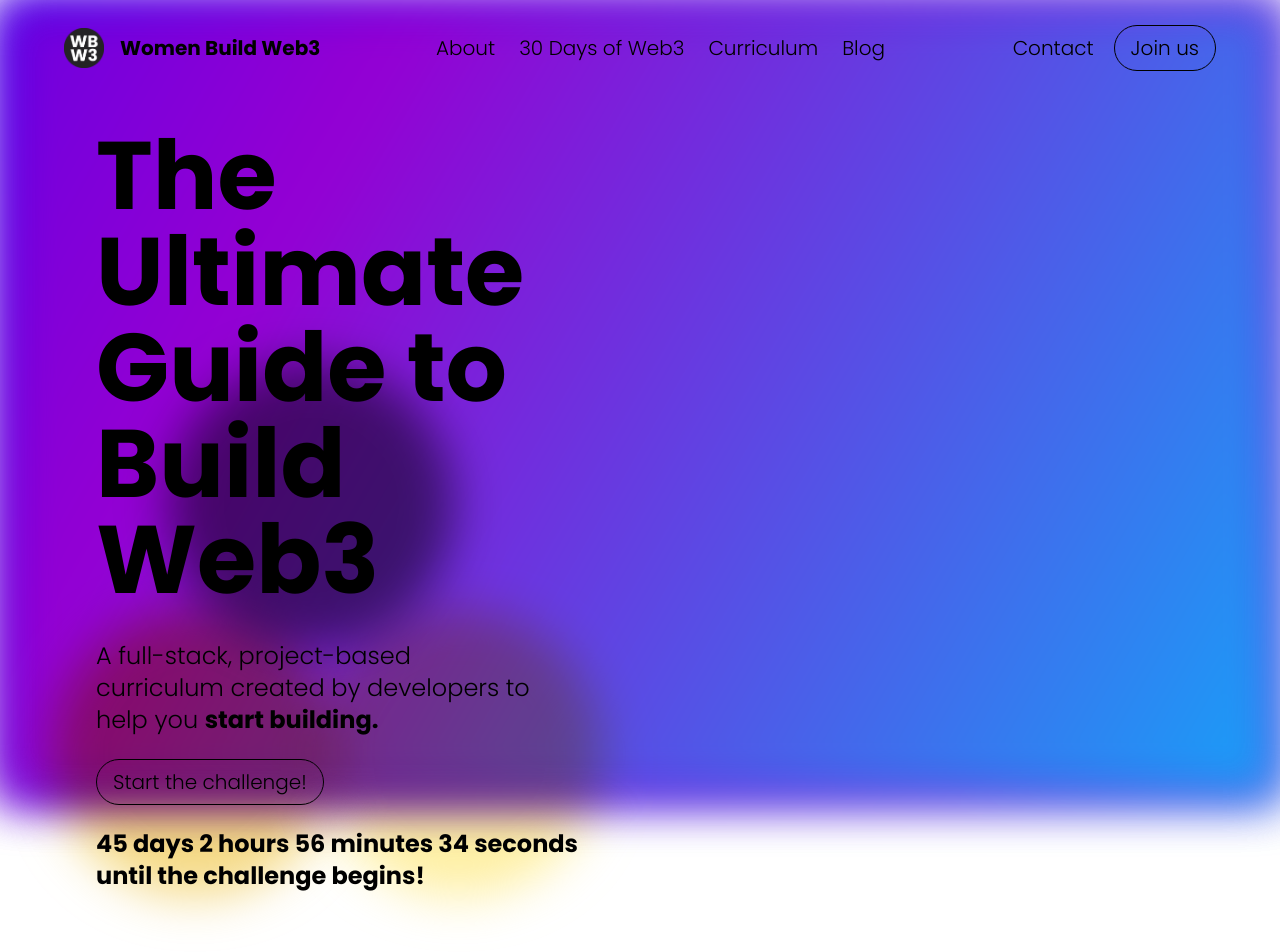
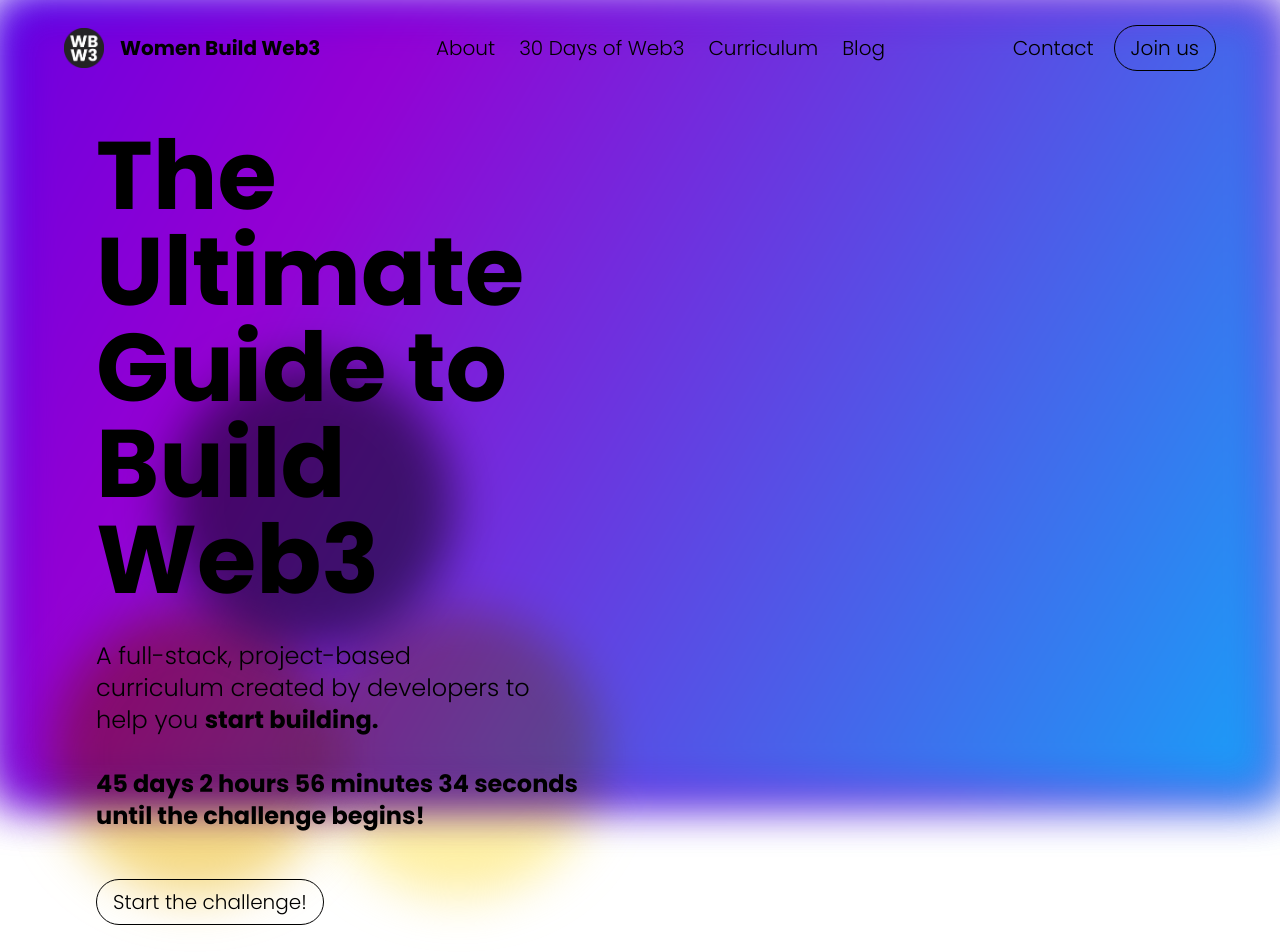
Before and after one commit to womenbuildweb3/30daysofweb3.xyz, a Next.js app: page / in a window 1280 px wide. Shown: the top 952 px of the page. Built offline with nearby package versions, Linux system fonts and the light colour scheme.

Commit message:
Start the challenge button now more clickable

```diff
--- a/components/BlobAnimation.js
+++ b/components/BlobAnimation.js
@@ -1,11 +1,11 @@
 import styles from "../styles/BlobAnimation.module.css";
 const BlobAnimation = ({ children }) => {
   return (
-    <div className="flex items-center justify-center -ml-20 -z-150">
-      <div className="relative w-full max-w-lg">
-        <div className="absolute top-0 bg-yellow-500 rounded-full opacity-50 -left-5 w-72 h-72 mix-blend-multiply filter blur-xl animate-blob"></div>
-        <div className="absolute top-0 bg-yellow-300 rounded-full opacity-50 -right-5 w-72 h-72 mix-blend-multiply filter blur-xl animate-blob animation-delay-2000"></div>
-        <div className="absolute bg-black rounded-full opacity-50 -bottom-10 left-24 w-72 h-72 mix-blend-multiply filter blur-xl animate-blob animation-delay-4000"></div>
+    <div className="flex items-center justify-center -ml-20 -z-10">
+      <div className="relative w-full max-w-lg ">
+        <div className="absolute top-0 bg-yellow-500 rounded-full opacity-50 -left-5 w-72 h-72 mix-blend-multiply filter blur-xl animate-blob -z-1"></div>
+        <div className="absolute top-0 bg-yellow-300 rounded-full opacity-50 -right-5 w-72 h-72 mix-blend-multiply filter blur-xl animate-blob animation-delay-2000 -z-1"></div>
+        <div className="absolute bg-black rounded-full opacity-50 -bottom-10 left-24 w-72 h-72 mix-blend-multiply filter blur-xl animate-blob animation-delay-4000 -z-1"></div>
         <div className="relative "></div>
         {children}
       </div>
--- a/pages/index.js
+++ b/pages/index.js
@@ -59,14 +59,22 @@ export default function Home() {
                   <strong className="font-poppins-bold">start building.</strong>{" "}
                 </p>
 
-                <Link href="/curriculum">
-                  <a className="px-4 py-2 border border-black border-solid rounded-full dark:hover:text-black dark:hover:bg-white hover:text-white hover:bg-black dark:border-white lg:text-xl">
+                {/* <Link href="/curriculum">
+                  <a className="z-[5000] px-4 py-2 border border-black border-solid rounded-full dark:hover:text-black dark:hover:bg-white hover:text-white hover:bg-black dark:border-white lg:text-xl">
                     Start the challenge!
                   </a>
-                </Link>
+                </Link> */}
                 <h3 className="mt-8 mb-4 text-xl md:text-2xl font-poppins-bold">
                   <Countdown /> until the challenge begins!
                 </h3>
+
+                <div className="pt-10">
+                  <Link href="/curriculum" className="z-50">
+                    <a className="z-50 px-4 py-2 border border-black border-solid rounded-full dark:hover:text-black dark:hover:bg-white hover:text-white hover:bg-black dark:border-white lg:text-xl">
+                      Start the challenge!
+                    </a>
+                  </Link>
+                </div>
               </div>
             </div>
           </section>
```
